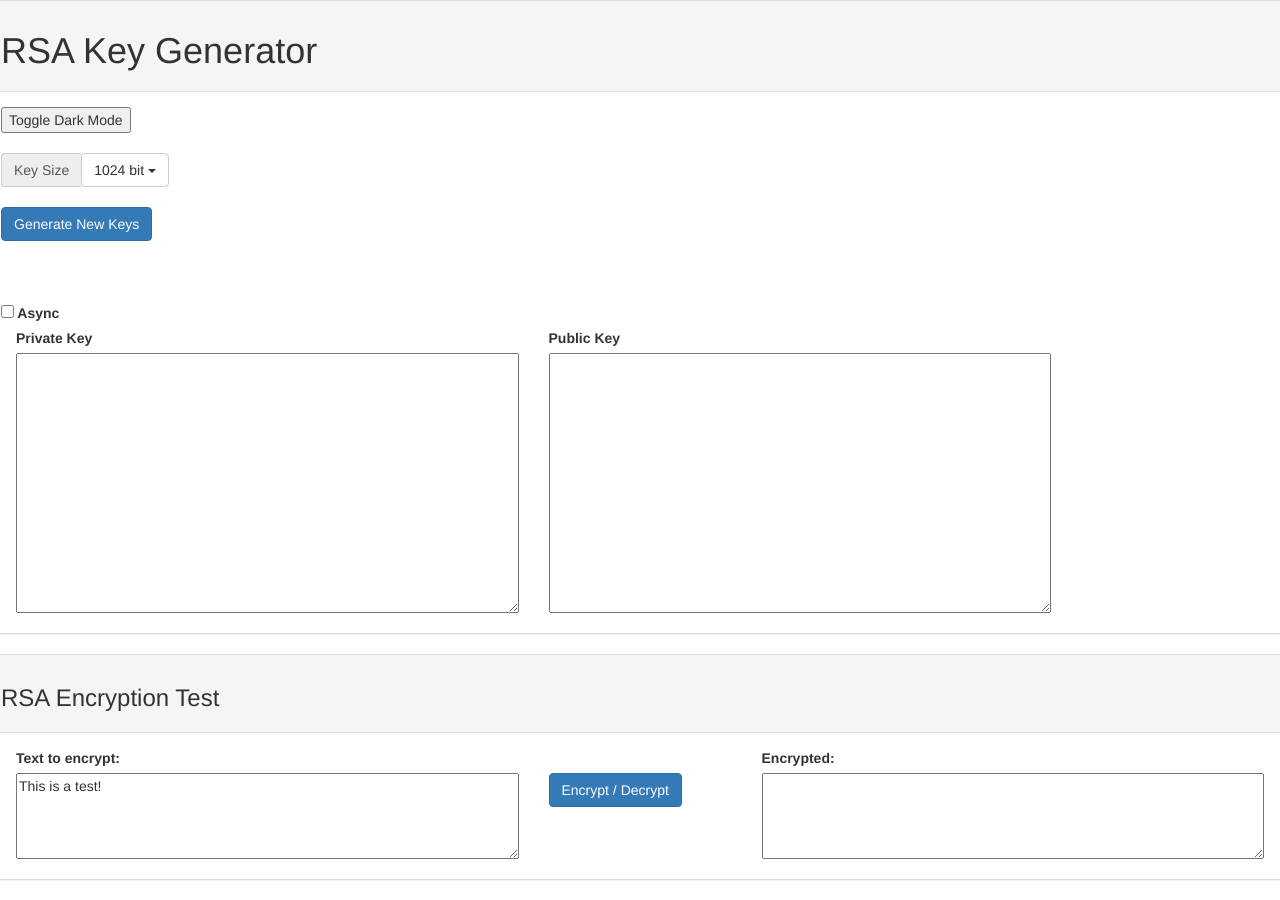
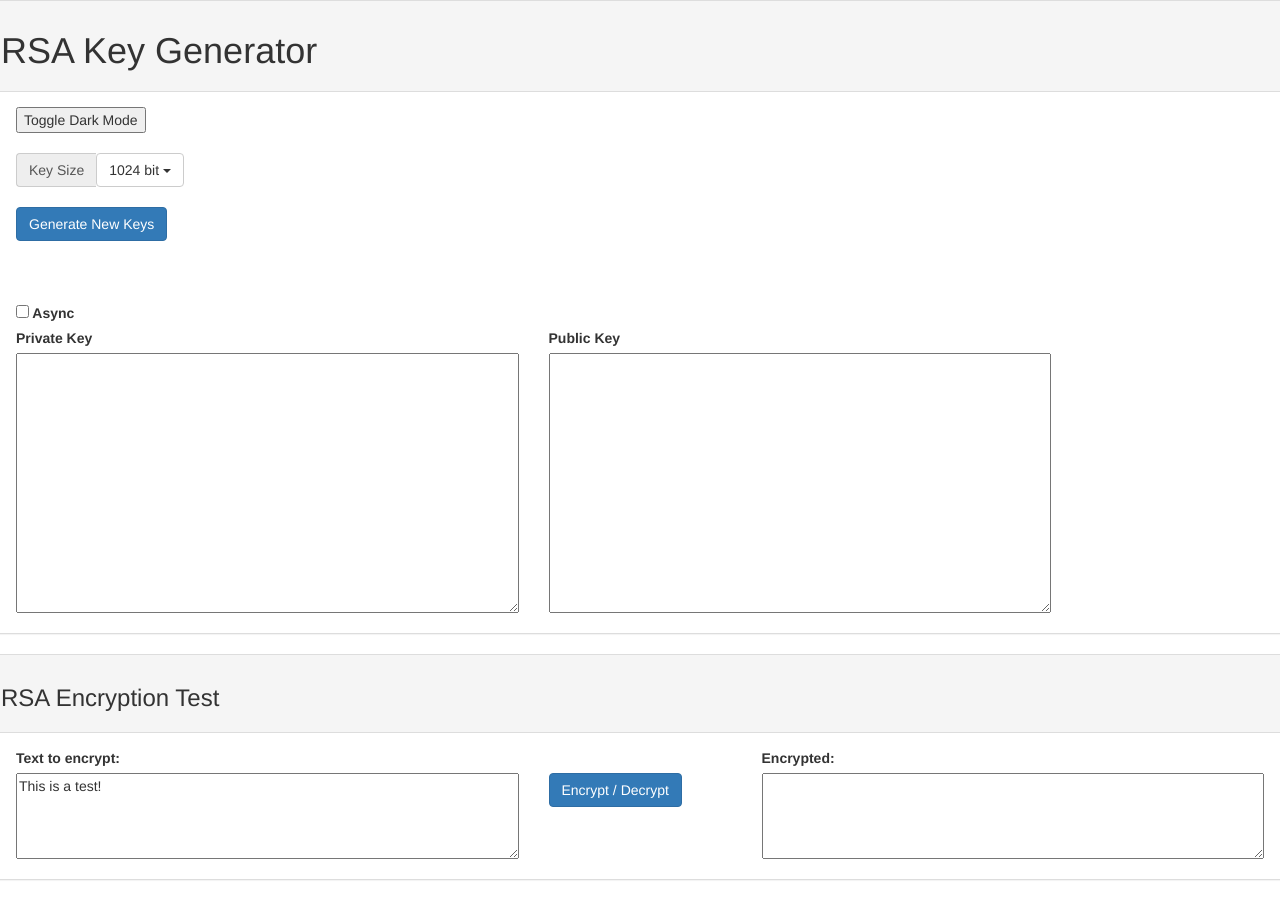
Before and after one commit to mxvd/besto, a Jekyll site: the page index.html, which Jekyll copies as it is, in a window 1280 px wide. Built offline with Jekyll 4.4.1, drawn with Linux system fonts in a browser that asks for light colours; nearby versions of some CDN libraries.

Commit message:
Update index.html

```diff
--- a/index.html
+++ b/index.html
@@ -108,7 +108,7 @@
     <div class="panel-heading"><h1>RSA Key Generator</h1></div>
     <!-- <div class="panel panel-success"><h1>RSA Key Generator</h1></div> -->
     <div class="panel-body">
-      <div class="row col-lg-12">
+      <div class="col-xs-12">
           <style>
             .dark-mode {
               background-color: black;
```
